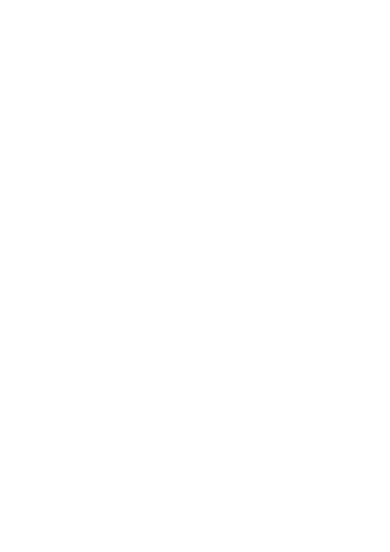
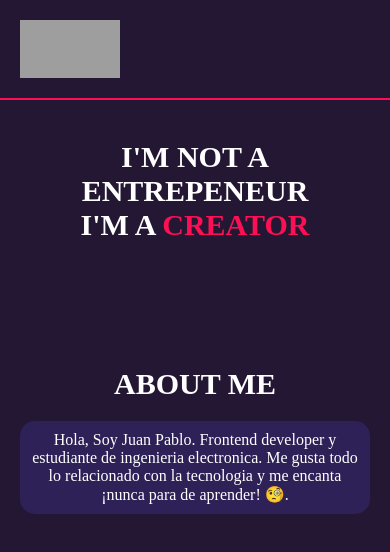
Before and after one commit to C-137DTS/C-137DTS.github.io, a plain HTML site: page index.html in a window 390 px wide. Drawn offline with Linux system fonts and the light colour scheme; grey boxes are pictures that could not be loaded.

Commit message:
Añadiendo el header y el hero pero aun falta el hamburger menu

```diff
--- a/index.html
+++ b/index.html
@@ -3,9 +3,32 @@
 <head>
     <meta charset="UTF-8">
     <meta name="viewport" content="width=device-width, initial-scale=1.0">
+    <link rel="stylesheet" href="./src/css/styles.css">
     <title>p&aacute;gina principal</title>
 </head>
 <body>
+    <header class="header">
+        <figure class="header__logo--container">
+            <img src="https://lh3.googleusercontent.com/proxy/12VEBCijtp050uLOzm9cPHBsrH0b0ExPrWgYRnEtC1tr1dTULGzc5YSASq-sjJBnChnI1gQPFQisytogRsqOTf_n8uYmTfq8Wl6QmROHD-yV6w" alt="logo" class="header__logo">
+        </figure>
+        <nav class="header__nav">
 
+        </nav>
+    </header>
+
+    <section class="hero">
+        <h1 class="hero__slogan">I'M NOT A ENTREPENEUR <br>
+            I'M A <span class="hero__slogan--principalword">CREATOR</span></h1>
+    </section>
+
+    <section class="aboutme">
+        <h1 class="aboutme__title">ABOUT ME</h1>
+        <article class="aboutme__description">
+            <p >
+                Hola, Soy Juan Pablo. Frontend developer y estudiante de ingenieria electronica.
+                Me gusta todo lo relacionado con la tecnologia y me encanta ¡nunca para de aprender! 🧐.
+            </p>
+        </article>
+    </section>
 </body>
 </html>
--- /dev/null
+++ b/src/sass/libs/mixins.scss
@@ -0,0 +1,17 @@
+@mixin img-cover {
+    height: 100%;
+    object-fit: cover;
+}
+
+@mixin image-container($height: 100px, $width: 100%) {
+    width: $width;
+    height: $height;
+}
+
+@mixin featured-section {
+    background-color: $secundary-color;
+    border-radius: $border-radius;
+    font-size: $base-fontsize;
+    height: auto;
+    padding: $padding - 10px;
+}
--- /dev/null
+++ b/src/sass/libs/variables.scss
@@ -0,0 +1,25 @@
+// colors
+$principal-color: #241734;
+$secundary-color: #2E2157;
+$orange: #FD1053;
+
+//Texturas
+$color-warning: rgb(252, 228, 207);
+$color-error: rgb(218, 79, 73);
+$color-info: rgb(66, 184, 221);
+$color-success: rgb(91, 183, 91);
+
+//Tipografia
+$base-font: 'Quicksand', sans-serif;
+$title-fontsize: 3rem;
+$subtitle-fontsize: 2.8rem;
+$base-fontsize: 1.6rem;
+
+$button-background-color: $orange;
+$button-fontsize: $base-fontsize * 1.5;
+
+//constantes
+$border-radius: 15px;
+$padding: 20px;
+$sections-margin: 85px;
+$items-margin: 20px;
--- /dev/null
+++ b/src/sass/styles.scss
@@ -0,0 +1,73 @@
+@import "libs/variables.scss";
+@import "libs/tipografia.scss";
+@import "libs/mixins.scss";
+
+* {
+    box-sizing: border-box;
+    margin: 0;
+    padding: 0;
+}
+
+html {
+    font-size: 62.5%;
+}
+body {
+    background-color: $principal-color;
+}
+
+//header
+.header {
+    width: 100%;
+    height: 100px;
+    display: flex;
+    justify-content: space-between;
+    padding: $padding;
+    border-bottom: 2px solid $orange;
+
+    &__logo--container {
+        @include image-container(100%, 70%);
+    }
+    &__logo {
+        width: 100px;
+        @include img-cover;
+    }
+    &__nav {
+        width: 30%;
+        height: 100%;
+    }
+}
+
+.hero {
+    width: 100%;
+    height: auto;
+    display: flex;
+    flex-direction: column;
+    padding: $padding;
+    text-align: center;
+
+    &__slogan {
+        font-size: $title-fontsize;
+        color: white;
+        margin-top: 20px;
+    }
+    &__slogan--principalword {
+        color: $orange;
+    }
+}
+
+.aboutme {
+    width: 100%;
+    height: auto;
+    padding: $padding;
+    color: white;
+    text-align: center;
+    margin-top: $sections-margin;
+
+    &__title {
+        font-size: $title-fontsize;
+        margin-bottom: $items-margin;
+    }
+    &__description {
+        @include featured-section;
+    }
+}
```
Also changed, not shown: src/css/styles.css (added), src/sass/libs/tipografia.scss (added), 1 other file.
